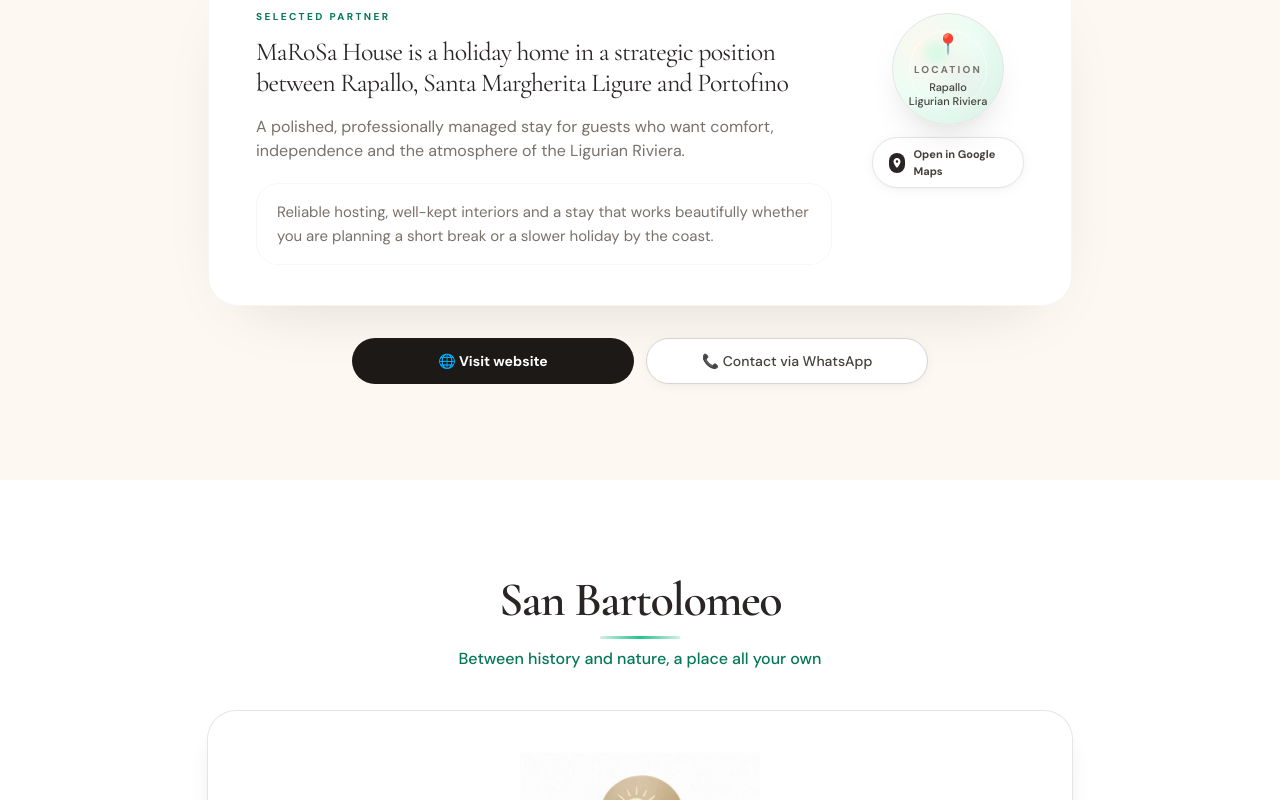
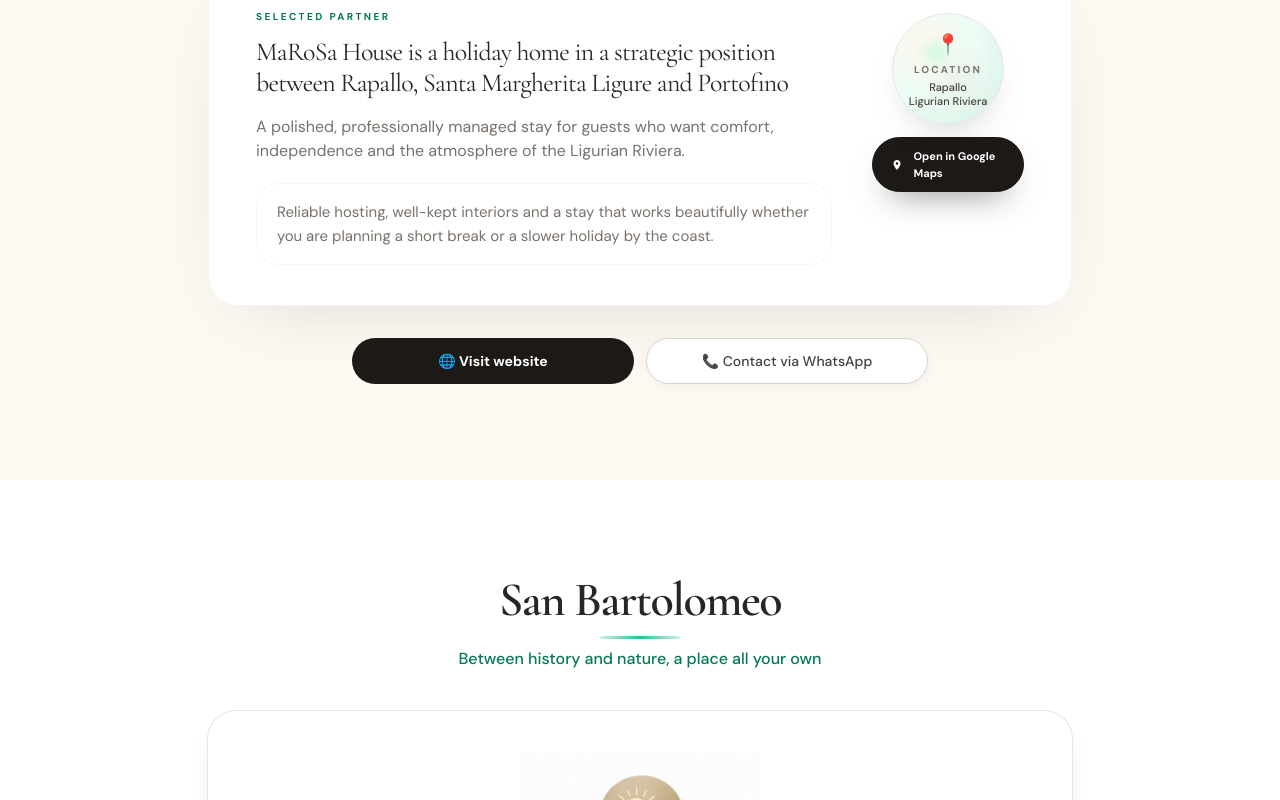
Before and after one commit to Manuell00/la-terrazza-web, a Next.js app: page /en/partners in a window 1280 px wide. Shown: the part 1680-2480 px from the top of the page. Built offline with nearby package versions, Linux system fonts and the light colour scheme; no server answers.

Commit message:
Highlight partner map CTA and trim mobile copy

```diff
--- a/src/components/PartnerPageClient.tsx
+++ b/src/components/PartnerPageClient.tsx
@@ -261,12 +261,12 @@ function PartnerSection({
                   {highlightPhrase}
                 </p>
                 {remainingDescription && (
-                  <p className="mx-auto max-w-2xl text-center text-[15px] leading-relaxed text-stone-500 md:mx-0 md:text-left md:text-base">
+                  <p className="mx-auto hidden max-w-2xl text-center text-[15px] leading-relaxed text-stone-500 md:mx-0 md:block md:text-left md:text-base">
                     {remainingDescription}
                   </p>
                 )}
                 {descSecondary && (
-                  <div className="mx-auto mt-5 max-w-xl rounded-[22px] border border-stone-100/80 bg-white/70 px-5 py-4 backdrop-blur-sm md:mx-0">
+                  <div className="mx-auto mt-5 hidden max-w-xl rounded-[22px] border border-stone-100/80 bg-white/70 px-5 py-4 backdrop-blur-sm md:mx-0 md:block">
                     <p className="text-center text-sm leading-relaxed text-stone-500 md:text-left md:text-[15px]">
                       {descSecondary}
                     </p>
@@ -293,9 +293,9 @@ function PartnerSection({
                   href={locationHref}
                   target="_blank"
                   rel="noopener noreferrer"
-                  className="mt-3 inline-flex items-center justify-center gap-2 rounded-full border border-stone-200 bg-white px-4 py-2 text-[11px] font-semibold text-stone-700 shadow-soft transition-all duration-300 hover:-translate-y-0.5 hover:border-stone-300 hover:bg-stone-50"
+                  className="mt-3 inline-flex min-h-[42px] w-full max-w-[13rem] items-center justify-center gap-2 rounded-full border border-stone-900 bg-stone-900 px-4 py-2.5 text-[11px] font-semibold text-white shadow-[0_16px_34px_-18px_rgba(28,25,23,0.7)] transition-all duration-300 hover:-translate-y-0.5 hover:bg-stone-800"
                 >
-                  <span className="flex h-5 w-5 items-center justify-center rounded-full bg-stone-800 text-white">
+                  <span className="flex h-5 w-5 items-center justify-center rounded-full bg-white/14 text-white">
                     <svg className="h-3 w-3" fill="currentColor" viewBox="0 0 24 24">
                       <path d="M12 2C8.13 2 5 5.13 5 9c0 5.25 7 13 7 13s7-7.75 7-13c0-3.87-3.13-7-7-7zm0 9.5c-1.38 0-2.5-1.12-2.5-2.5s1.12-2.5 2.5-2.5 2.5 1.12 2.5 2.5-1.12 2.5-2.5 2.5z" />
                     </svg>
```
